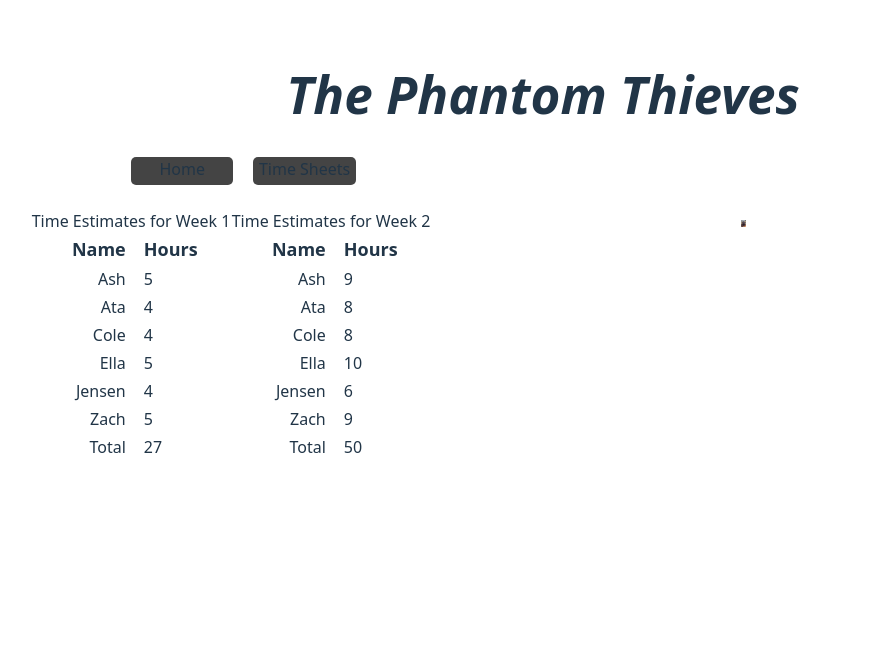
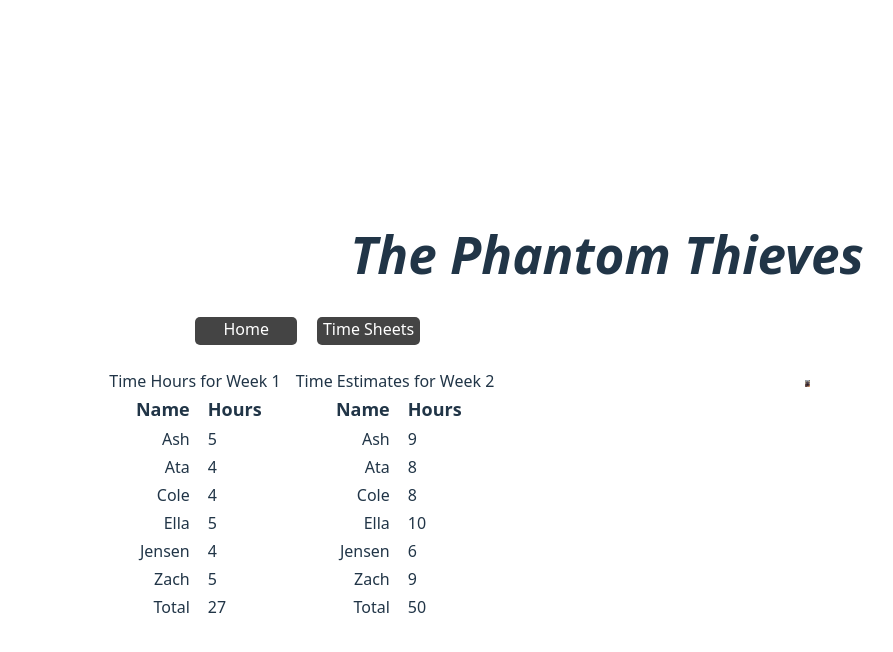
Before and after one commit to Ellamn/SWEN-561-PROJECT-WEBPAGE, a React (Vite) app: page / in a window 1280 px wide. Both pictures are taken after a click on the element "Time Sheets". Shown: the top 652 px of the page, without its empty margins (97-990 px from the left). Built offline with nearby package versions, Linux system fonts and the light colour scheme.

Commit message:
modification for lightmode users and rephrasing

```diff
--- a/src/App.css
+++ b/src/App.css
@@ -1,6 +1,6 @@
 #root {
   max-width: 1280px;
-  margin: 0 auto;
+  margin: 10rem;
   padding: 2rem;
   text-align: center;
 }
@@ -78,7 +78,6 @@
 
 .all {
   width: 80vw;
-  height: 100vw;
 }
 
 /*  CSS dedicated to Time.jsx */
@@ -109,3 +108,9 @@
 .timeTableHours {
   text-align: left;
 }
+
+@media (prefers-color-scheme: light) {
+  .navbarElement {
+    color: white;
+  }
+}
--- a/src/Time.jsx
+++ b/src/Time.jsx
@@ -2,7 +2,7 @@ export function Time() {
     return (
         <div className="timeTablesContainer">
             <table className="timeTable">
-                <caption>Time Estimates for Week 1</caption>
+                <caption>Time Hours for Week 1</caption>
                 <tr className="timeTableRow tableHeader">
                     <th className="timeTableName">Name</th>
                     <th className="timeTableHours">Hours</th>
```
